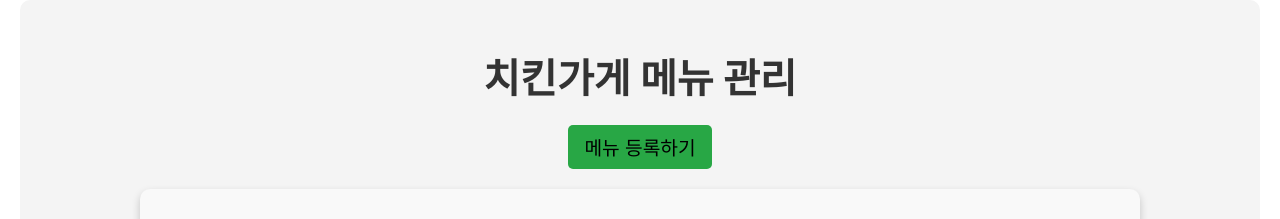
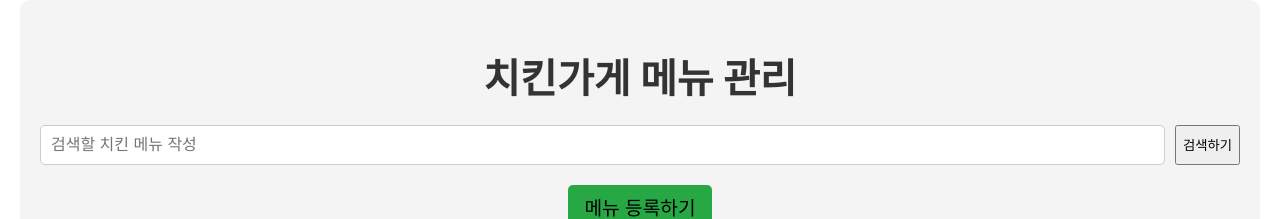
Before and after one commit to LeePaDack/Springboot-React, a React (Create React App) app in the folder chicken-store/: page / in a window 1280 px wide. Shown: the top 219 px of the page. Built offline with nearby package versions, Linux system fonts and the light colour scheme; no server answers.

Commit message:
검색 단어 가져오고, 띄우기 기능 React

```diff
--- a/chicken-store/src/MainRouter.js
+++ b/chicken-store/src/MainRouter.js
@@ -3,10 +3,14 @@ import ChickenList from './component/ChickenList';
 import ChickenForm from './component/ChickenForm';
 import Modal from './component/Modal';
 import { useState } from 'react';
+import { useNavigate } from 'react-router-dom';
 
 function MainRouter() {
   const[isModalOpen, setIsModalOpen] = useState(false);
   // 사용자가 보고싶을 때 볼 수 있도록 처음에는 false 보이지 않음 설정
+
+  // 검색어 상태 추가
+  const [searchTerm, setSearchTerm] = useState('');
 
   // 오픈 true    닫음 false
   // const 에서 동작하는 기능이 1 개 일 때 { } 생략 가능
@@ -16,10 +20,19 @@ function MainRouter() {
     setIsModalOpen(false);
   }
 
+  const navigate = useNavigate(); // 페이지 이동을 위한 hook
+
+  const handle검색 = () => {
+    navigate(`/search?query=${searchTerm}`);
+  }
 
   return (
     <div className="app-container">
       <h1>치킨가게 메뉴 관리</h1>
+      <div className='search-container'>
+        <input type='text' placeholder='검색할 치킨 메뉴 작성' value={searchTerm} onChange={(e) => setSearchTerm(e.target.value)} className='search-input'/>
+        <button className='search-button' onClick={handle검색}>검색하기</button>
+      </div>
       <button className='chicken-register-button' onClick={openModal}>메뉴 등록하기</button>
       <ChickenList/>
       <Modal isOpen={isModalOpen} onClose={cloesModal}>
```
